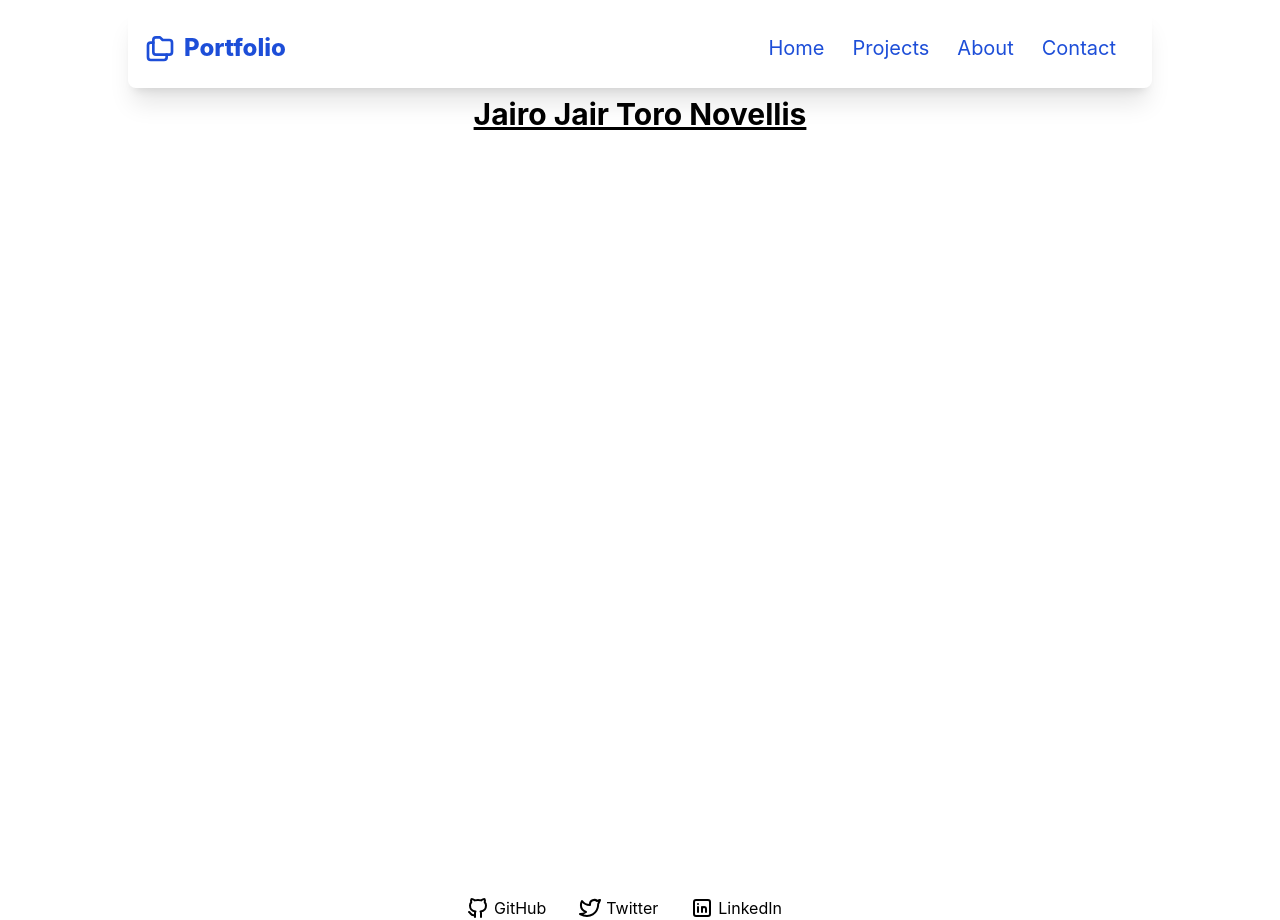
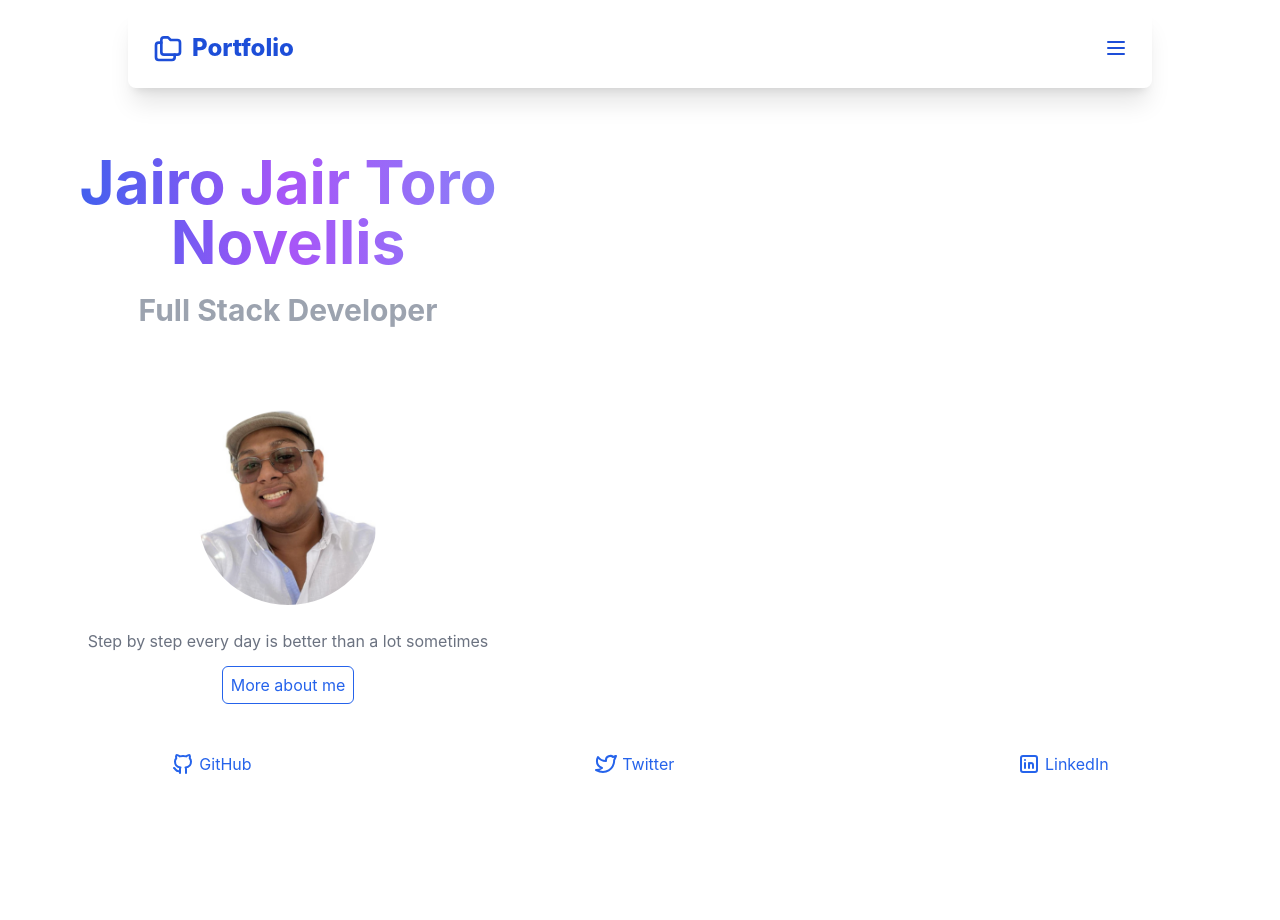
Before and after one commit to jtnovellis/portflio, a Next.js app: page / in a window 1280 px wide. After the commit the page ends 800 px from the top, so only its background shows below. Built offline with nearby package versions, Linux system fonts and the light colour scheme.

Commit message:
add landing page

```diff
--- a/components/Footer.tsx
+++ b/components/Footer.tsx
@@ -8,17 +8,17 @@ import {
 const socialData = [
   {
     label: 'GitHub',
-    icon: <IconBrandGithub />,
+    icon: <IconBrandGithub color='#2563eb' />,
     link: 'https://github.com/jtnovellis',
   },
   {
     label: 'Twitter',
-    icon: <IconBrandTwitter />,
+    icon: <IconBrandTwitter color='#2563eb' />,
     link: 'https://twitter.com/JairojairtoroN',
   },
   {
     label: 'LinkedIn',
-    icon: <IconBrandLinkedin />,
+    icon: <IconBrandLinkedin color='#2563eb' />,
     link: 'https://www.linkedin.com/in/jairotoronovellis',
   },
 ]
@@ -29,7 +29,7 @@ const socials = socialData.map((item) => (
       href={item.link}
       target='_blank'
       rel='noopener noreferrer'
-      className='flex mr-8'
+      className='flex text-blue-600'
     >
       {item.icon}
       <span className='ml-1'>{item.label}</span>
@@ -39,8 +39,8 @@ const socials = socialData.map((item) => (
 
 export default function Footer() {
   return (
-    <footer className=''>
-      <ul className='flex justify-center'>{socials}</ul>
+    <footer className='fixed bottom-0 w-full flex items-center justify-center py-6'>
+      <ul className='flex w-full justify-around'>{socials}</ul>
     </footer>
   )
 }
--- a/components/Layout.tsx
+++ b/components/Layout.tsx
@@ -19,7 +19,7 @@ export default function Layout({ children }: LayoutProps) {
         <link rel='icon' href='/favicon.ico' />
       </Head>
       <Navbar />
-      <main className='md:container h-screen mx-auto'>{children}</main>
+      <main className=' md:max-w-xl'>{children}</main>
       <Footer />
     </>
   )
--- a/components/Navbar.tsx
+++ b/components/Navbar.tsx
@@ -1,6 +1,7 @@
-import React from 'react'
-import { IconFolders } from '@tabler/icons'
+import React, { useState } from 'react'
+import { IconFolders, IconMenu2, IconX } from '@tabler/icons'
 import Link from 'next/link'
+import { useRouter } from 'next/router'
 
 const routes = [
   { label: 'Home', link: '/' },
@@ -10,7 +11,10 @@ const routes = [
 ]
 
 export default function Navbar() {
-  const links = routes.map((route) => (
+  const [show, setShow] = useState(false)
+  const router = useRouter()
+
+  const desktopLinks = routes.map((route) => (
     <li
       key={route.label}
       className='flex items-center rounded-lg ml-3 px-2 text-blue-700 text-xl hover:bg-blue-700 hover:text-white'
@@ -19,8 +23,25 @@ export default function Navbar() {
     </li>
   ))
 
+  const mobileLinks = routes.map((route) => (
+    <li
+      key={route.label}
+      className='text-blue-700 text-xl hover:bg-blue-700 hover:text-white mb-7'
+    >
+      <button
+        onClick={() => {
+          router.push(route.link)
+          setShow((prev) => !prev)
+        }}
+      >
+        {route.label}
+      </button>
+    </li>
+  ))
+
   return (
-    <nav className='flex justify-between max-w-5xl py-4 px-4 mx-auto rounded-lg my-2 shadow-xl h-20'>
+    <header className='px-3 w-full'>
+      <nav className='flex justify-between max-w-5xl py-4 px-6 mx-auto rounded-lg my-2 shadow-xl h-20'>
         <Link href='/' className='flex items-center'>
           <>
             <IconFolders size={32} color='rgb(29, 78, 216)' />
@@ -29,7 +50,28 @@ export default function Navbar() {
             </span>
           </>
         </Link>
-      <ul className='flex px-3'>{links}</ul>
+        <ul className='px-3 hidden'>{desktopLinks}</ul>
+        <button onClick={() => setShow((prev) => !prev)}>
+          <IconMenu2 color='rgb(29, 78, 216)' />
+        </button>
+        {show && (
+          <div className='bg-white h-screen w-screen fixed right-0 p-6 z-10'>
+            <div className='flex justify-between items-start'>
+              <ul>{mobileLinks}</ul>
+              <button onClick={() => setShow((prev) => !prev)}>
+                <IconX color='rgb(29, 78, 216)' />
+              </button>
+            </div>
+            <div className='my-16' />
+            <div className='flex items-center justify-center'>
+              <IconFolders size={32} color='rgb(29, 78, 216)' />
+              <span className='ml-2 text-2xl text-blue-700 font-extrabold'>
+                Portfolio
+              </span>
+            </div>
+          </div>
+        )}
       </nav>
+    </header>
   )
 }
--- a/pages/index.tsx
+++ b/pages/index.tsx
@@ -1,11 +1,37 @@
-import styles from '../styles/Home.module.css'
+import Image from 'next/image'
+import Link from 'next/link'
 
 export default function Home() {
   return (
-    <section>
-      <h1 className='text-3xl text-center font-bold underline'>
-        Jairo Jair Toro Novellis
-      </h1>
+    <section className='px-5 mt-4 h-full'>
+      <div className='py-12'>
+        <h1 className='text-6xl text-center font-bold bg-gradient-to-r from-blue-600 via-purple-500 to-indigo-400 text-transparent bg-clip-text'>
+          Jairo Jair Toro Novellis
+        </h1>
+        <h2 className='text-3xl mt-5 text-center font-bold text-gray-400'>
+          Full Stack Developer
+        </h2>
+      </div>
+      <div className='flex justify-center items-center'>
+        <Image
+          src='/jairo.png'
+          alt='Profile Image'
+          width='180'
+          height='180'
+          className='rounded-full transform hover:translate-y-2'
+        />
+      </div>
+      <div className='mt-6 text-center text-gray-500'>
+        <p className='mb-5'>
+          Step by step every day is better than a lot sometimes
+        </p>
+        <Link
+          className='border border-blue-600 text-blue-600 rounded-md p-2'
+          href='/about'
+        >
+          More about me
+        </Link>
+      </div>
     </section>
   )
 }
--- a/styles/Home.module.css
+++ /dev/null
@@ -1,3 +0,0 @@
-.container {
-  padding: 0;
-}
```
Also changed, not shown: public/jairo.png (added), 1 other file (tests, documents, lock files or other folders). Lines whose indentation alone changed are shown as unchanged.
